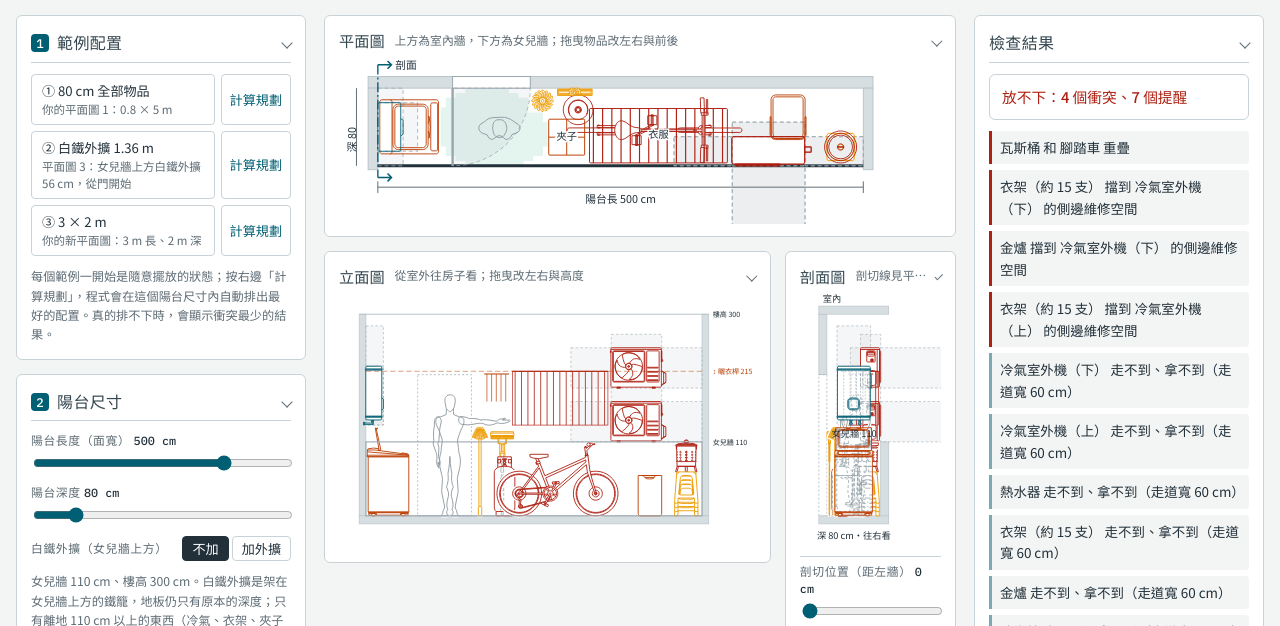
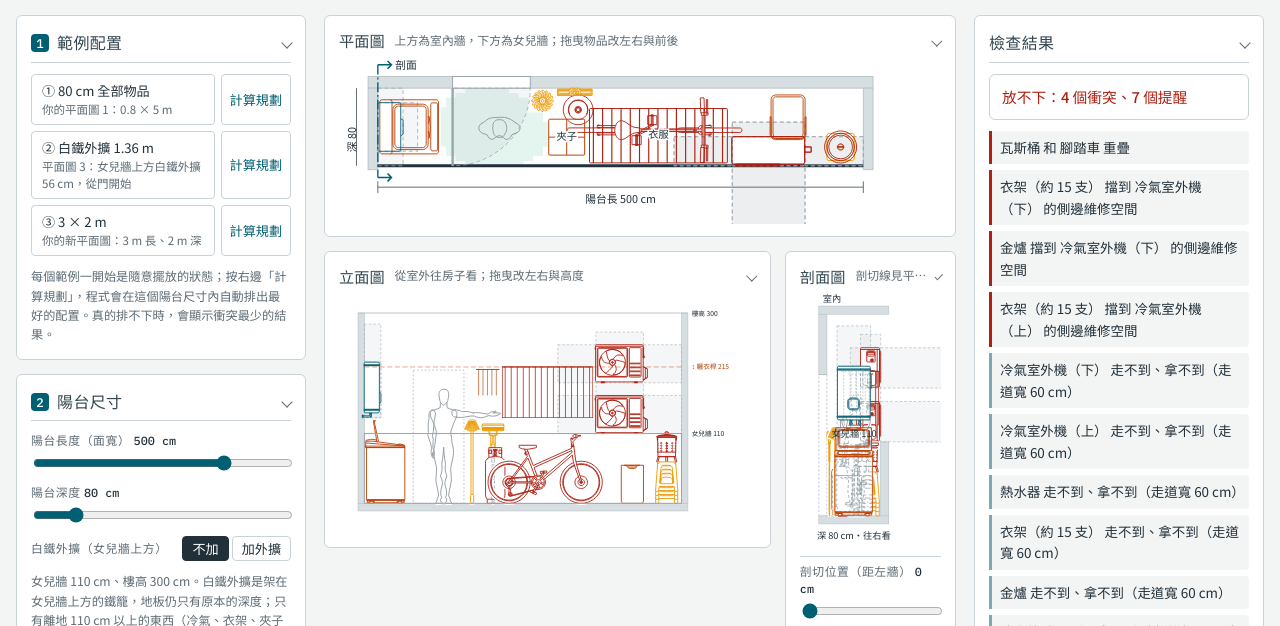
Before and after one commit to kuo0619/balcony, a plain HTML site: page index.html in a window 1280 px wide. Shown: the part 137-763 px from the top of the page. Drawn offline with Linux system fonts and the light colour scheme.

Commit message:
Widen elevation margin so the drying-rod label is not cut off
Co-Authored-By: Claude Opus 5.5 <noreply@anthropic.com>
Claude-Session: https://claude.ai/code/session_01P4QEZXPB4rZL1UvnqGjL9q

```diff
--- a/index.html
+++ b/index.html
@@ -686,7 +686,7 @@ function composeView(P,pre){
 }
 const short=it=>({ac1:"冷氣（下）",ac2:"冷氣（上）",washer:"洗衣機",heater:"熱水器",gas:"瓦斯",clothes:"衣服",clips:"夾子",mop:"拖把",sponge:"海綿",jinlu:"金爐",basket:"洗衣籃",stools:"板凳",bike:"腳踏車",person:"人"})[it.id]||(({ac:"冷氣",washer:"洗衣機",heater:"熱水器",gas:"瓦斯",clothes:"衣服",clips:"夾子",mop:"拖把",sponge:"海綿",jinlu:"金爐",basket:"洗衣籃",stools:"板凳",bike:"腳踏車"})[it.key]||it.name)+(it.id.includes("-")?" "+it.id.split("-")[1]:"");
 function elevSVG(ck){
-  const L=st.L,m=30,vw=L+2*m+60,vh=H+m+50, svg=$("elev"); svg.setAttribute("viewBox",`${-m-10} ${-m} ${vw} ${vh}`);
+  const L=st.L,m=30,vw=L+2*m+60+fsE*3,vh=H+m+50, svg=$("elev"); svg.setAttribute("viewBox",`${-m-10} ${-m} ${vw} ${vh}`);
   const Y=z=>H-z, o=[], fs=fsE;
   o.push(`<rect x="-10" y="${Y(H)}" width="10" height="${H}" fill="var(--wall)" stroke="var(--hatch)"/><rect x="${L}" y="${Y(H)}" width="10" height="${H}" fill="var(--wall)" stroke="var(--hatch)"/>`);
   o.push(`<rect x="-10" y="${Y(0)}" width="${L+20}" height="12" fill="var(--wall)" stroke="var(--hatch)"/><line x1="-10" y1="${Y(H)}" x2="${L+10}" y2="${Y(H)}" stroke="var(--hatch)" stroke-width="1.5"/>`);
```
